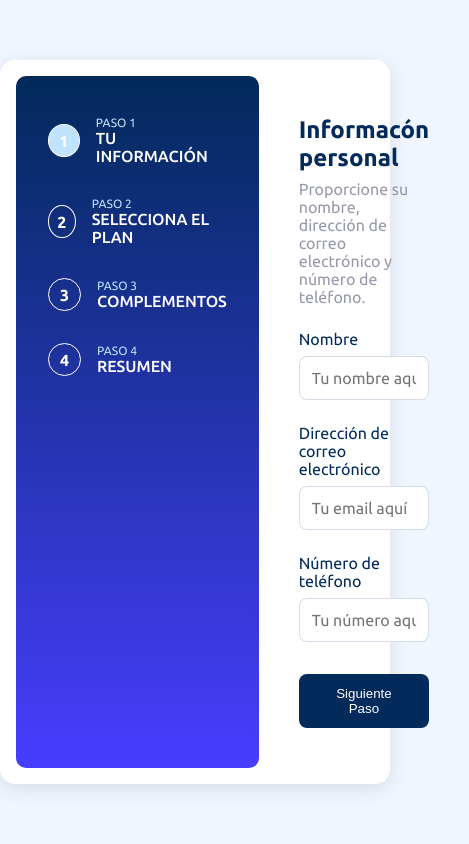
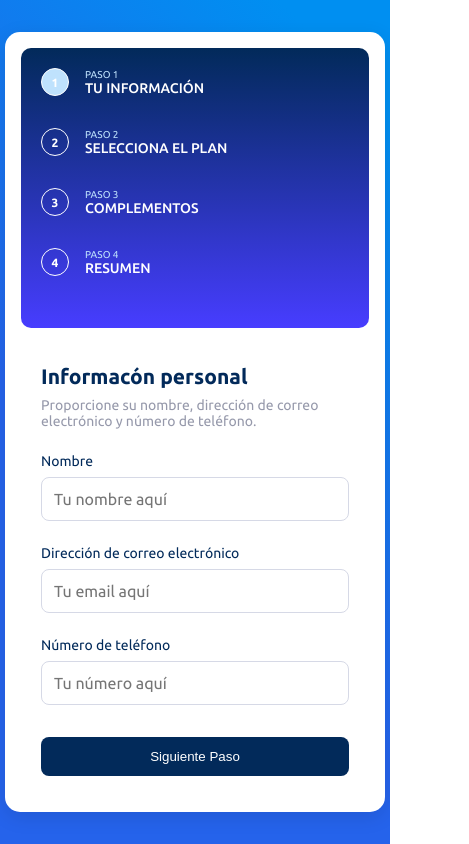
Before and after one commit to Arturooiwnl/web-projects, a plain HTML site: page multi-step-form/index.html in a window 390 px wide. Shown: the whole page, 469 px wide, since content can reach past the window. Drawn offline with Linux system fonts and the light colour scheme.

Commit message:
agregamos el responsive (proyecto finalizado)

```diff
--- a/multi-step-form/styles.css
+++ b/multi-step-form/styles.css
@@ -9,6 +9,7 @@
     --magnolia: #f0f6ff;
     --alabaster: #fafbff;
     --white: #ffffff;
+    --backgroud-gradient: linear-gradient(45deg, rgba(37,99,235,1) 38%, rgba(0,143,241,1) 91%);
 }
 
 * {
@@ -20,7 +21,8 @@
 body {
     font-family: 'Ubuntu', sans-serif;
     font-size: 16px;
-    background-color: var(--magnolia);
+    background: rgb(37,99,235);
+    background: var(--backgroud-gradient);
     min-height: 100vh;
     display: flex;
     align-items: center;
@@ -365,3 +367,73 @@ margin-left: auto;
 .error__close path {
 fill: #71192F;
 }
+@media (max-width: 768px) {
+    .container {
+        flex-direction: column;
+        padding: 16px;
+        min-height: auto;
+        margin: 5px;
+    }
+
+    .sidebar {
+        width: 100%;
+        padding: 20px;
+        margin-bottom: 16px;
+        border-radius: 10px;
+    }
+
+    .form-container {
+        padding: 20px;
+    }
+
+    .plan-options {
+        grid-template-columns: 1fr;
+        gap: 12px;
+    }
+
+    .form-buttons {
+        flex-direction: column;
+        gap: 16px;
+    }
+
+    .btn-back,
+    .btn-next {
+        width: 100%;
+        text-align: center;
+    }
+}
+
+@media (max-width: 480px) {
+    body {
+        font-size: 14px;
+    }
+
+    .step-number {
+        width: 28px;
+        height: 28px;
+        font-size: 12px;
+    }
+
+    .step-label {
+        font-size: 10px;
+    }
+
+    .plan-card {
+        padding: 16px;
+    }
+
+    .addon-card {
+        flex-direction: column;
+        align-items: flex-start;
+    }
+
+    .addon-info {
+        margin-left: 0;
+        margin-top: 8px;
+    }
+
+    .billing-toggle {
+        flex-direction: column;
+        gap: 12px;
+    }
+}
```
